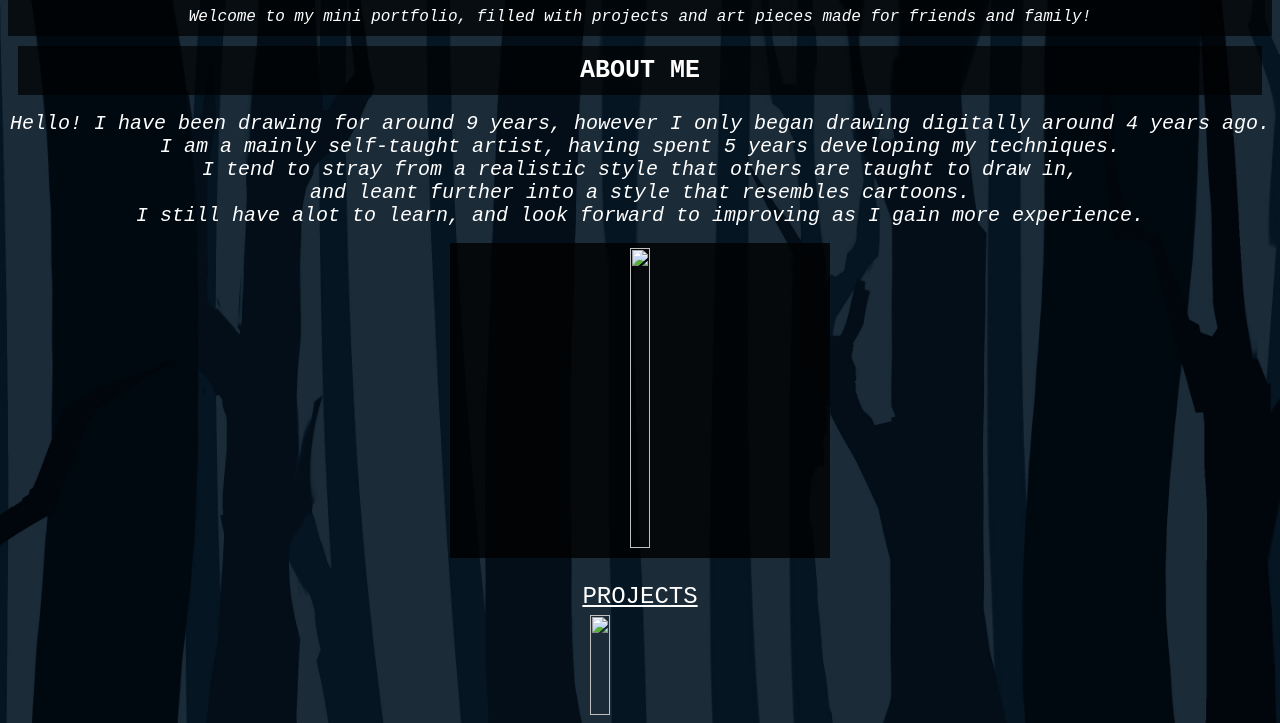
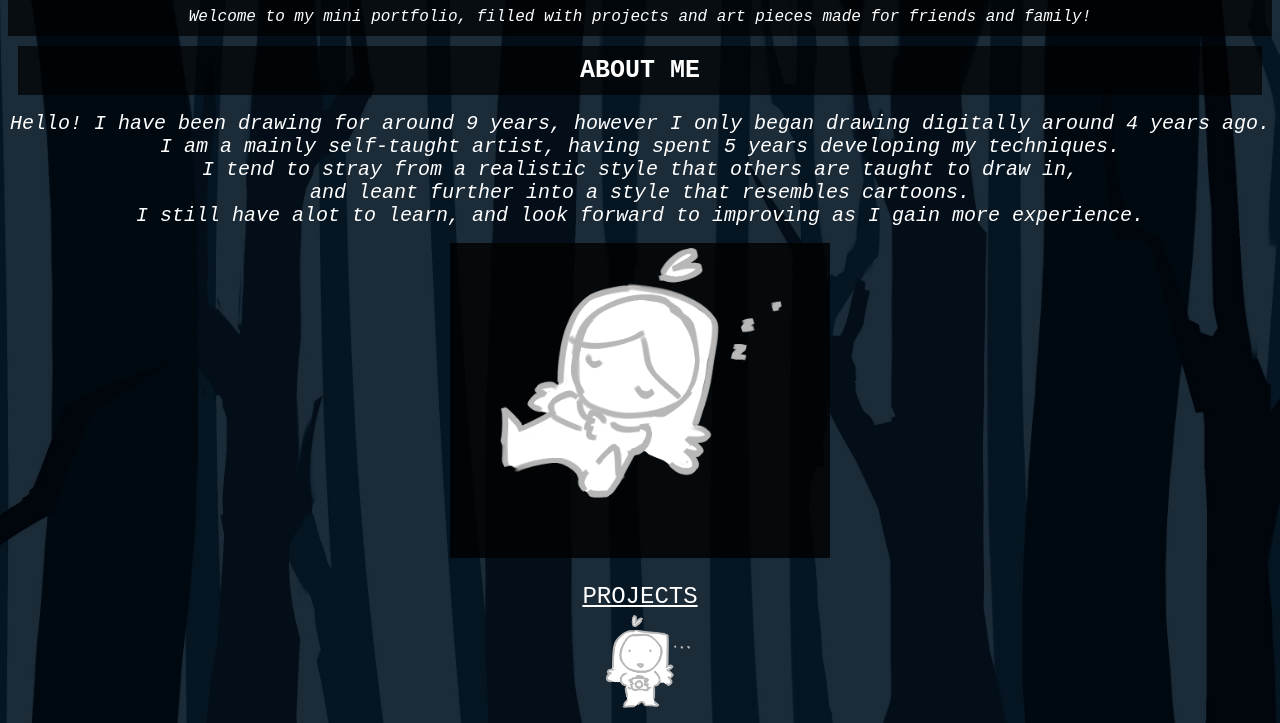
Before and after one commit to mewchuidk/ampportfolio, a plain HTML site: page index.html in a window 1280 px wide. Shown: the part 119-842 px from the top of the page. Drawn offline with Linux system fonts and the light colour scheme; the site is published under a folder, as on GitHub Pages, so addresses that start at the root find nothing; a script that the page names is missing.

Commit message:
index.html

```diff
--- a/index.html
+++ b/index.html
@@ -22,12 +22,12 @@
         <h2> <i>Hello! I have been drawing for around 9 years, however I only began drawing digitally around 4 years ago.<br> I am a mainly self-taught artist, having spent 5 years developing my techniques.<br> I tend to stray from a realistic style that others are taught to draw in, <br> and leant further into a style that resembles cartoons. <br>I still have alot to learn, and look forward to improving as I gain more experience.  </i></h2>
 
         <p class = "image">
-            <img src = "/images/IMG_6073.PNG" width = "300" height = "300" class = "center">
+            <img src = "images/IMG_6073.PNG" width = "300" height = "300" class = "center">
         </p>
 
         <a href = "./projectspage.html" id = "projects">PROJECTS</a>
 
-        <img src = "/images/IMG_6076.PNG" width = "100" height = "100" class = "center">
+        <img src = "images/IMG_6076.PNG" width = "100" height = "100" class = "center">
         <!-- Load external JavaScript -->
         <script src="scripts.js"></script>
 
```
